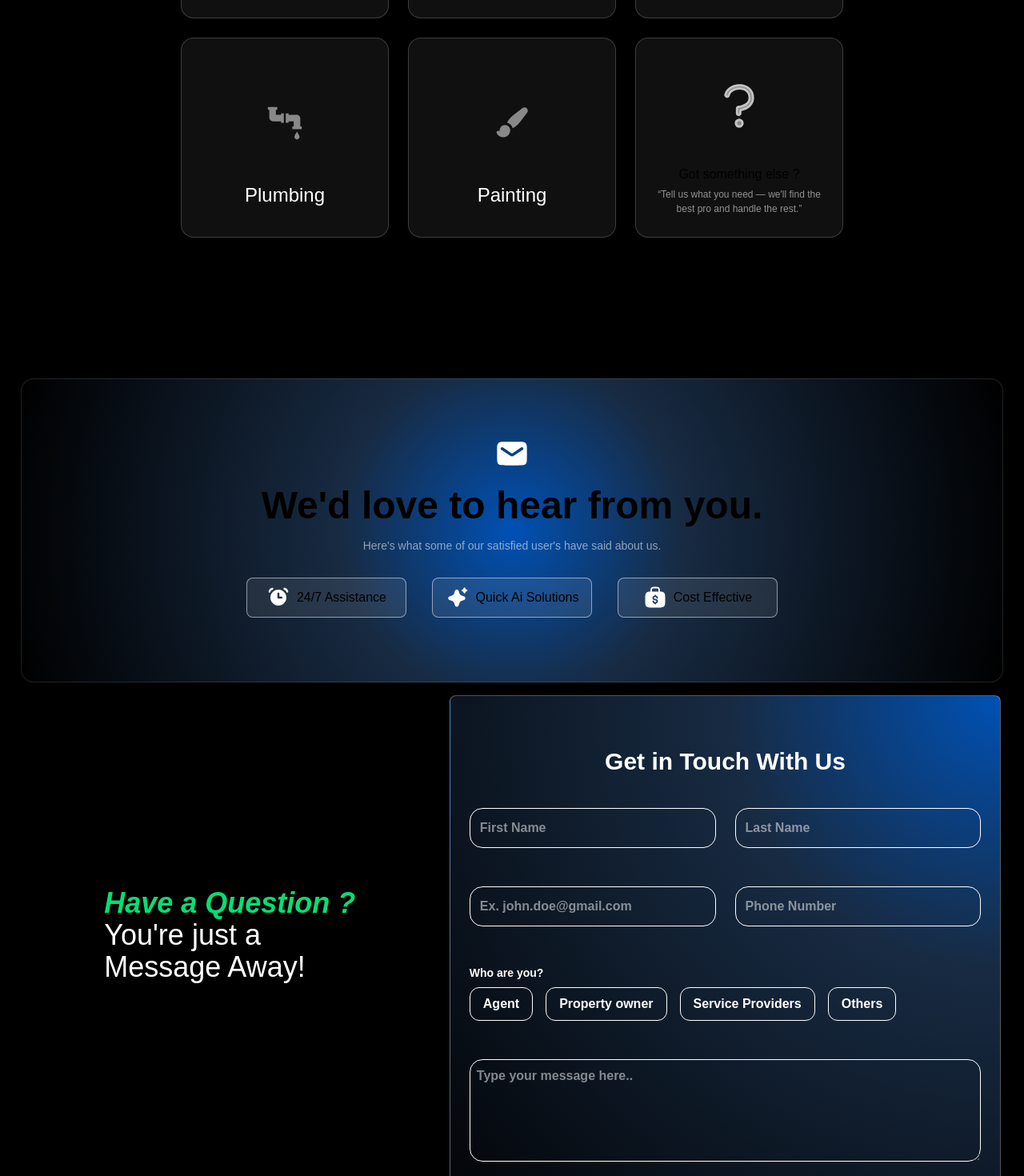
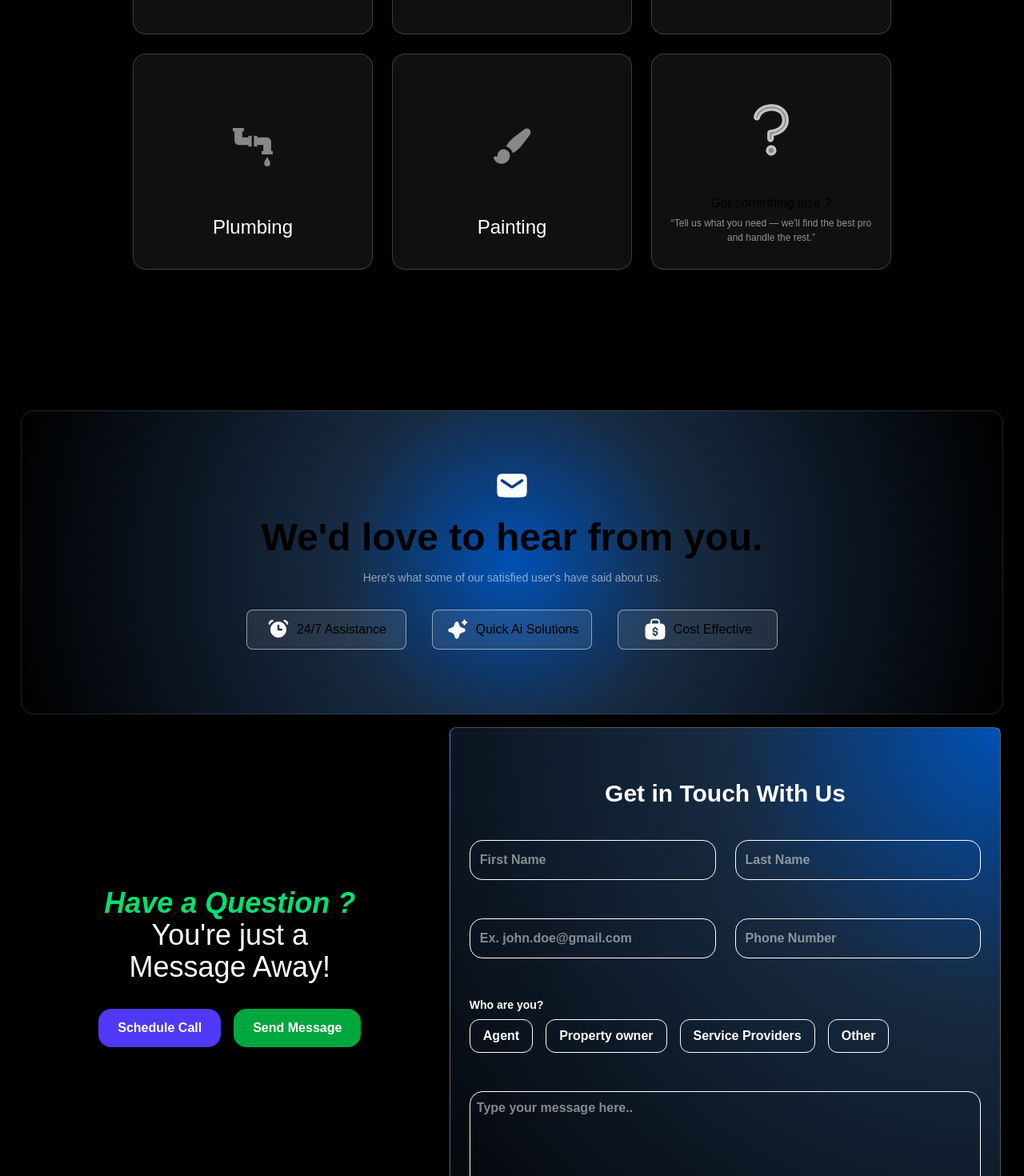
Before and after one commit to realtyeaseai/website, a Next.js app: page / in a window 1280 px wide. Shown: the part 2360-3830 px from the top of the page at 80% size. Built offline with nearby package versions, Linux system fonts and the light colour scheme.

Commit message:
Added button in contact

```diff
--- a/src/components/ContactForm.tsx
+++ b/src/components/ContactForm.tsx
@@ -14,7 +14,7 @@ export default function ContactForm() {
 
   const [loading, setLoading] = useState(false);
 
-  const reasons = ['Agent', 'Property owner', 'Service Providers', 'Others'];
+  const reasons = ['Agent', 'Property owner', 'Service Providers', 'Other'];
 
   const handleSubmit = async (e: React.FormEvent) => {
     e.preventDefault();
--- a/src/components/landingPage/ContactUs.tsx
+++ b/src/components/landingPage/ContactUs.tsx
@@ -70,10 +70,29 @@ export default function ContactUs() {
 
       {/* ------------------ Grid to Conatct --------------- */}
       <div id="contact" className="grid grid-cols-1 md:grid-cols-[1.5fr_2fr] gap-4 w-full md:w-[98%] p-4">
-        <div className="h-[600px] w-full md:w-auto flex justify-center items-center">
-          {/* <ContactInfo /> */}
-          <p className="text-4xl text-white"><span className="text-green-400 font-semibold italic">Have a Question ?</span> <br/> You&apos;re just a <br/> Message Away!</p>
-        </div>
+  <div className="h-[600px] w-full md:w-auto flex flex-col justify-center items-center text-center">
+    <p className="text-4xl text-white">
+      <span className="text-green-400 font-semibold italic">Have a Question ?</span><br />
+      You&apos;re just a <br /> Message Away!
+    </p>
+
+    <div className="flex flex-col md:flex-row gap-4 mt-8">
+      <button
+        type="button"
+        className="bg-indigo-600 hover:bg-indigo-700 text-white font-semibold px-6 py-3 rounded-2xl transition duration-300"
+      >
+        Schedule Call
+      </button>
+
+      <button
+        type="submit"
+        className="bg-green-600 hover:bg-green-700 text-white font-semibold px-6 py-3 rounded-2xl transition duration-300"
+      >
+        Send Message
+      </button>
+    </div>
+  </div>
+
         {/* <div className="bg-black border border-[#ffffff50] h-[600px] w-full md:w-auto rounded-lg"> */}
         <ContactForm />
         {/* </div> */}
--- a/src/components/landingPage/PersonaPicker.tsx
+++ b/src/components/landingPage/PersonaPicker.tsx
@@ -104,7 +104,7 @@ function RenderCards(){
         <>
             {items.map((item, i) => (
                <a href="/services/#RealEstateOwners" key={i}>
-               <div className="md:max-w-[300px] md:w-[260px] md:min-w-[220px] h-[250px] w-[100%] max-w-xl m-0 rounded-2xl cursor-pointer transition-shadow duration-300 hover:shadow-[-4px_0_10px_2px_rgba(33,150,243,0.6),4px_0_10px_2px_rgba(0,150,136,0.6)]">
+               <div className="md:max-w-[300px] md:w-[300px] h-[270px] w-[100%] max-w-xl m-0 rounded-2xl cursor-pointer transition-shadow duration-300 hover:shadow-[-4px_0_10px_2px_rgba(33,150,243,0.6),4px_0_10px_2px_rgba(0,150,136,0.6)]">
                    <div className="relative flex h-full flex-col items-center justify-center overflow-hidden rounded-2xl border border-[#ffffff30] bg-[#ffffff10] px-4 py-8 shadow-xl">
                        <div className="flex items-center justify-center h-[100%] w-[100%]">
                            <span className="h-[80%] w-[40%] flex items-center justify-center rounded-2xl">
@@ -128,11 +128,11 @@ function RenderCards(){
 function LastCard(){
     return(
         <a href="/services/#services">
-        <div className="md:max-w-[300px] md:w-[260px] md:min-w-[220px] h-[250px] w-[100%] max-w-xl cursor-pointer">
+        <div className="md:max-w-[300px] md:w-[300px] h-[270px] w-[100%] max-w-xl cursor-pointer">
             <div className="relative w-full max-w-xl h-full">
                 <div className="relative flex h-full flex-col items-center justify-center overflow-hidden rounded-2xl border border-[#ffffff30] bg-[#ffffff10] transition-shadow duration-300 hover:shadow-[-4px_0_10px_2px_rgba(33,150,243,0.6),4px_0_10px_2px_rgba(0,150,136,0.6)] px-4 py-8 shadow-xl">
                     <div className="relative flex h-full w-[100%] flex-col items-center justify-center">
-                    <Image src="/personaSlectorItems/healthicons_question.svg" width={10} height={20} className="h-auto md:w-[30%] border mt-10" alt="img"/>
+                    <Image src="/personaSlectorItems/healthicons_question.svg" width={40} height={20} className="h-auto md:w-[30%] border mt-10" alt="img"/>
                         <h1 className="md:text-[16px] text-[15px] mb-1 mt-10">Got something else ?</h1>
                         <p className="text-center text-[12px] text-[#ffffff8a] mb-4">“Tell us what you need — we&apos;ll find the best pro and handle the rest.”</p>
                         {/*---------------- Set button output--------------*/}
```
Also changed, not shown: src/components/landingPage/BookCall.tsx (added).
